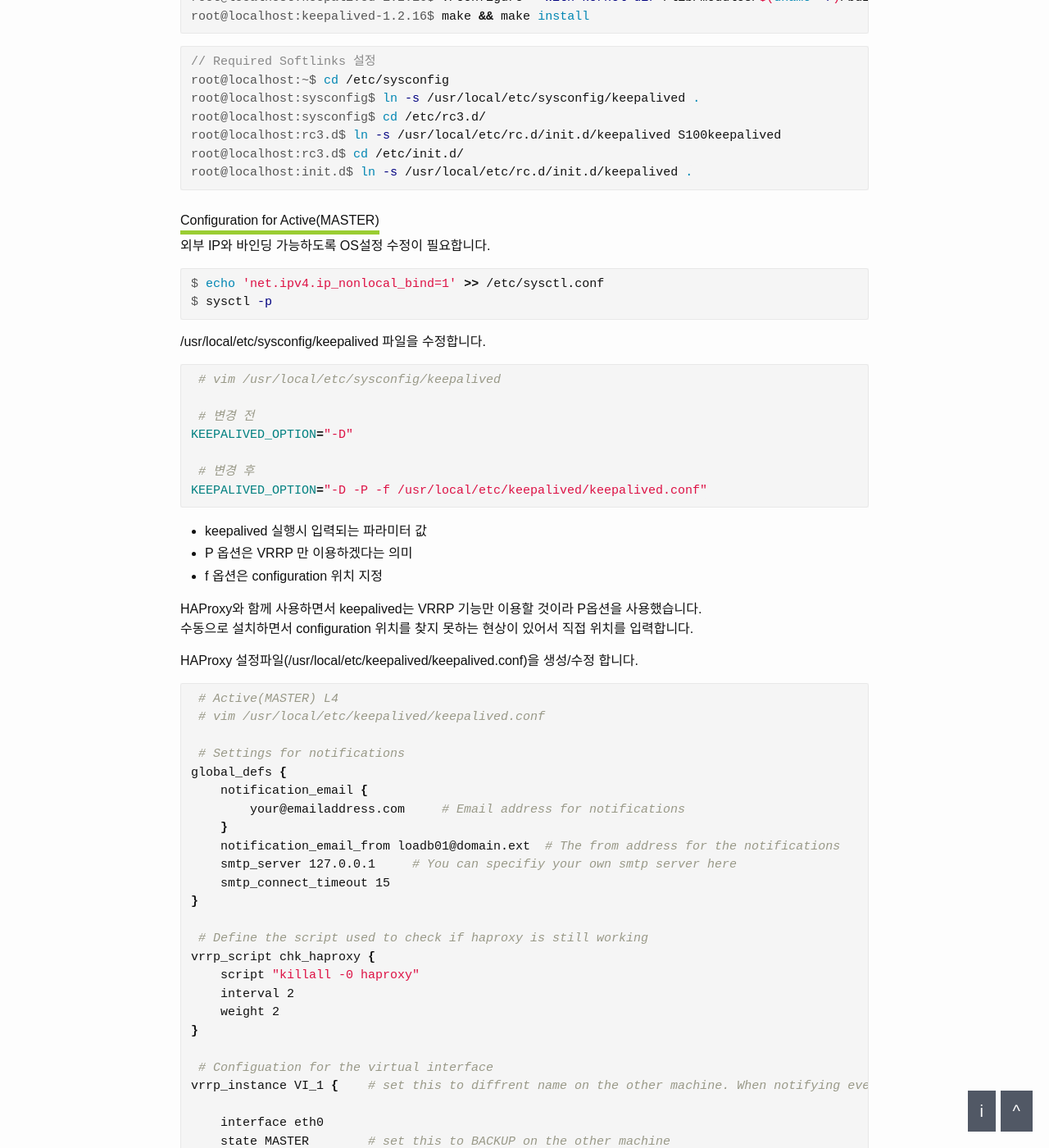
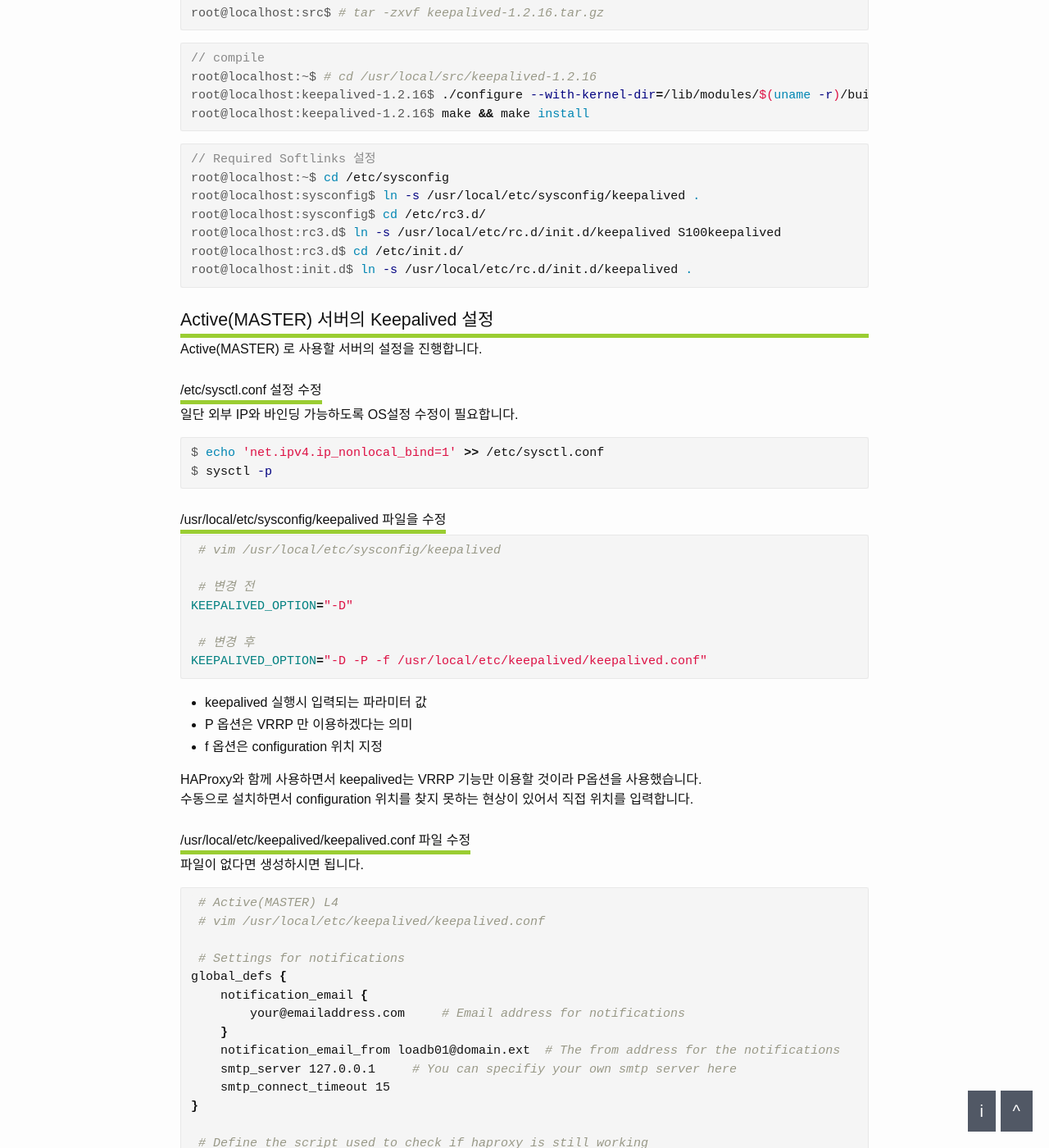
Before and after one commit to dveamer/dveamer.github.io, a Jekyll site: the page built from _posts/BackEnd/2015-04-17-HAProxyAndKeepalived.md, in a window 1280 px wide and 1400 px high, scrolled down 9841 px. Shown: the whole window at 82% size. Built offline with Jekyll 4.4.1, drawn with Linux system fonts in a browser that asks for light colours; comment, search, counter and statistics services are not loaded; some of the changed text lies outside the part shown.

Commit message:
modify an article

```diff
--- a/_posts/BackEnd/2015-04-17-HAProxyAndKeepalived.md
+++ b/_posts/BackEnd/2015-04-17-HAProxyAndKeepalived.md
@@ -93,20 +93,20 @@
   * [HAProxy Wikipedia](http://en.wikipedia.org/wiki/HAProxy)
   * [Keppalived](http://www.keepalived.org/)
 
-# Installation
 
-## Environment
+
+# Environment
 
   * RHEL 5.5
   * 1 core 2 GB / 2 core 4 GB
 
   마스터 서버를 1core 로 설정했습니다.
 
-## HAProxy
+# HAProxy 설치 & 설정
 
   * Active, Standby L4 서버 모두 동일하게 진행합니다. 설정파일 수정만 다르게 진행됩니다.
 
-### 계정생성
+## 계정생성
 
 ~~~terminal
 $ groupadd hapgrp
@@ -114,7 +114,7 @@
 $ passwd hapusr
 ~~~
 
-### 설치
+## 설치
 
 Ubuntu에서는 apt-get을 이용해서 쉽게 설치했는데
 Redhat에서 yum을 이용해 설치를 하다가 실패했습니다.
@@ -153,7 +153,7 @@
 root@localhost:~$ ln -s /usr/local/sbin/haproxy /usr/sbin/haproxy
 ~~~
 
-### Configuration
+## haproxy.cfg 설정
 
 
 ~~~bash
@@ -207,7 +207,7 @@
     $ cat /etc/group | grep hapgrp
     ~~~
 
-### Log 설정
+## Log 설정
 
 HAProxy log를 남길 폴더를 생성하고 권한을 제한합니다.
 
@@ -236,7 +236,9 @@
 $ service rsyslog restart
 ~~~
 
-### 실행권한 설정
+## 실행 및 종료
+
+## 실행권한 설정
 
 ~~~terminal
 $ echo '# User privilege specification' >> /etc/sudoers
@@ -246,7 +248,7 @@
 
 hapusr 계정에게 haproxy에 대해서 sudo 권한을 제공했습니다.
 
-### 실행
+## 실행
 
 ~~~terminal
 $ /etc/init.d/haproxy start
@@ -271,13 +273,7 @@
 만약 다른 소유자가 hapusr가 아니라면 haproxy.cnf 파일 설정시 uid, gid 설정을 다시 해보시기 바랍니다.
 
 
-### 부팅시 자동실행 설정
-
-~~~terminal
-$ chkconfig haproxy on
-~~~
-
-### 종료
+## 종료
 
 ~~~terminal
 $ /etc/init.d/haproxy
@@ -293,22 +289,29 @@
 hapusr$ sudo service haproxy stop
 ~~~
 
-### Status 확인
+## 부팅시 자동실행 설정
 
-  * xxx.xxx.xxx.xxx/haproxy.stats 접속합니다.
+~~~terminal
+$ chkconfig haproxy on
+~~~
 
 
-## Keepalived
+## Status 확인
+
+브라우저로 http://xxx.xxx.xxx.xxx/haproxy.stats 에 접속해보시면 HAProxy의 현재상황을 확인가능합니다.
+
+
+# Keepalived 설치 & 설정
 
 Active, Standby 서버 모두 동일하게 설치하고 설정파일 수정만 다르게 진행합니다.
 
-### Kernel Headers 설치
+## Kernel Headers 설치
 
 ~~~console
 $ yum -y install kernel-headers kernel-devel
 ~~~
 
-### 설치
+## 설치
 
 컴파일을 통해서 설치했습니다.
 필요한 버전에 맞춰서 다운받아 사용하세요.
@@ -337,16 +340,21 @@
 root@localhost:init.d$ ln -s /usr/local/etc/rc.d/init.d/keepalived .
 ~~~
 
-### Configuration for Active(MASTER)
+## Active(MASTER) 서버의 Keepalived 설정
 
-외부 IP와 바인딩 가능하도록 OS설정 수정이 필요합니다.
+Active(MASTER) 로 사용할 서버의 설정을 진행합니다.
+
+
+### /etc/sysctl.conf 설정 수정
+
+일단 외부 IP와 바인딩 가능하도록 OS설정 수정이 필요합니다.
 
 ~~~terminal
 $ echo 'net.ipv4.ip_nonlocal_bind=1' >> /etc/sysctl.conf
 $ sysctl -p
 ~~~
 
-/usr/local/etc/sysconfig/keepalived 파일을 수정합니다.
+### /usr/local/etc/sysconfig/keepalived 파일을 수정
 
 ~~~bash
  # vim /usr/local/etc/sysconfig/keepalived
@@ -366,7 +374,9 @@
 수동으로 설치하면서 configuration 위치를 찾지 못하는 현상이 있어서 직접 위치를 입력합니다.
 
 
-HAProxy 설정파일(/usr/local/etc/keepalived/keepalived.conf)을 생성/수정 합니다.
+### /usr/local/etc/keepalived/keepalived.conf 파일 수정
+
+파일이 없다면 생성하시면 됩니다.
 
 ~~~bash
  # Active(MASTER) L4
@@ -419,11 +429,17 @@
   * Event가 발생하게되면 e-mail로 알림을 받게 됩니다. master, backup의 vrrp_instance 명칭을 다르게 세팅하지 않으면 상황파악 어렵습니다.
 
 
-### Configuration for Standby(BACKUP)
+## Standby(BACKUP) 서버의 Keepalived 설정
 
+Standby(BACKUP)로 사용될 서버의 설정을 진행합니다.
 위의 Active(MASTER) 설정과 딱 1개만 다르고 동일하게 진행해주시면 됩니다.
 
 HAProxy 설정파일(/usr/local/etc/keepalived/keepalived.conf)을 수정하는 내용만 차이가 있습니다.
+
+### /usr/local/etc/keepalived/keepalived.conf 파일 수정
+
+파일이 없다면 생성하시면 됩니다.
+Active(MASTER)와 동일한 내용을 입력하고 아래 내용만 다르게 수정합니다.
 
 ~~~bash
  # vim /usr/local/etc/keepalived/keepalived.conf
@@ -436,6 +452,8 @@
 }
 ~~~
 
+
+## 실행 & 종료
 
 ### 실행
 
@@ -453,7 +471,6 @@
 
 그럴 때는 /etc/init.d/keepalived 파일 수정필요합니다.
 
-
 ~~~bash
  # vim /etc/init.d/keepalived
 
@@ -468,18 +485,18 @@
   daemon /usr/local/sbin/keepalived ${KEEPALIVED_OPTIONS}
 ~~~
 
-### 부팅시 자동실행 설정
-
-~~~terminal
-$ chkconfig keepalived on
-~~~
-
 ### 종료
 
 ~~~terminal
 $ /etc/init.d/keepalived stop
 OR
 $ service keepalived stop
+~~~
+
+### 부팅시 자동실행 설정
+
+~~~terminal
+$ chkconfig keepalived on
 ~~~
 
 # Reference
```
